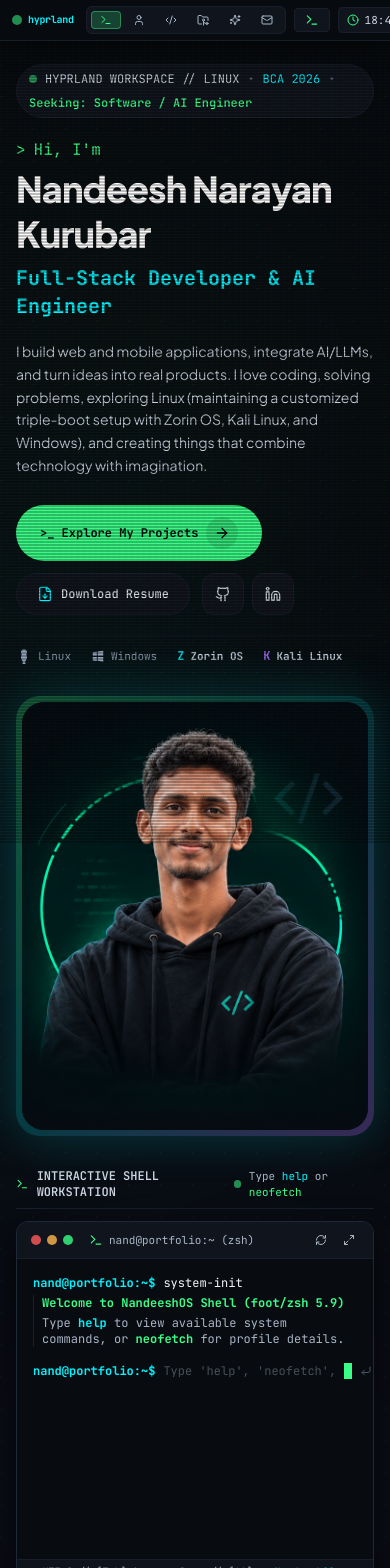
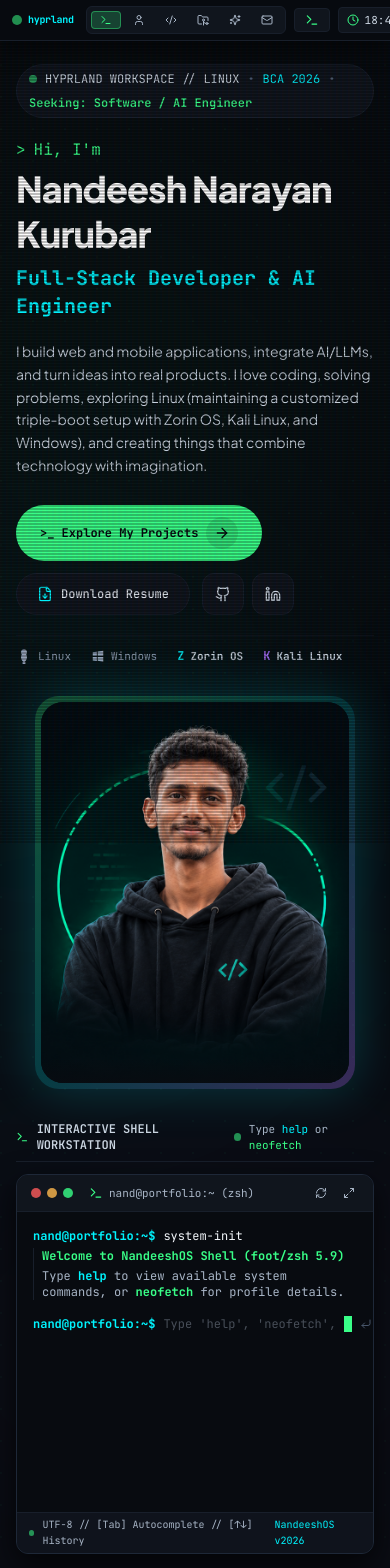
Before and after one commit to nandeesh2799/Portfolio, a React (Vite) app: page / in a window 390 px wide. Shown: the top 1568 px of the page. Built offline with nearby package versions, Linux system fonts and the light colour scheme.

Commit message:
fix: prevent auto-scroll on load and optimize hero layout shift

```diff
--- a/src/App.tsx
+++ b/src/App.tsx
@@ -30,6 +30,11 @@ export const App: React.FC = () => {
   const dossierReveal = useScrollReveal({ delay: 700 });
   const contactReveal = useScrollReveal({ delay: 800 });
 
+  // Ensure page starts at the very top on initial load / refresh
+  useEffect(() => {
+    window.scrollTo({ top: 0, left: 0, behavior: 'instant' });
+  }, []);
+
   // Section observer to update active workspace pill in Waybar
   useEffect(() => {
     const sectionIds = ['hero', 'about', 'skills', 'projects', 'art', 'dossier', 'contact'];
@@ -55,9 +60,15 @@ export const App: React.FC = () => {
   const handleBootComplete = () => {
     sessionStorage.setItem('nandeeshos_booted', 'true');
     setBootCompleted(true);
+    // Guarantee viewport stays at the top after boot loader finishes
+    window.scrollTo({ top: 0, left: 0, behavior: 'instant' });
   };
 
   const navigateToSection = (sectionId: string) => {
+    if (sectionId === 'hero') {
+      window.scrollTo({ top: 0, behavior: 'smooth' });
+      return;
+    }
     const el = document.getElementById(sectionId);
     if (el) {
       el.scrollIntoView({ behavior: 'smooth', block: 'start' });
--- a/src/components/HeroDesktop.tsx
+++ b/src/components/HeroDesktop.tsx
@@ -162,14 +162,17 @@ export const HeroDesktop = forwardRef<HTMLElement, HeroDesktopProps>(
 
           {/* Right: Neon Terminal Portfolio Hero Showcase (5 cols) */}
           <div className="lg:col-span-5 relative flex justify-center lg:justify-end">
-            <div className="relative group w-full max-w-[450px] rounded-3xl overflow-hidden p-1.5 bg-gradient-to-br from-terminal-green/30 via-terminal-cyan/20 to-terminal-purple/30 shadow-[0_0_50px_rgba(0,245,255,0.2)] hover:shadow-[0_0_75px_rgba(57,255,136,0.3)] transition-all duration-500">
+            <div className="relative group w-full max-w-[320px] sm:max-w-[400px] lg:max-w-[450px] rounded-3xl overflow-hidden p-1.5 bg-gradient-to-br from-terminal-green/30 via-terminal-cyan/20 to-terminal-purple/30 shadow-[0_0_50px_rgba(0,245,255,0.2)] hover:shadow-[0_0_75px_rgba(57,255,136,0.3)] transition-all duration-500">
 
-              {/* Card Container */}
-              <div className="relative rounded-[22px] overflow-hidden bg-[#0A0E17]">
+              {/* Card Container with fixed aspect ratio to eliminate layout shift */}
+              <div className="relative rounded-[22px] overflow-hidden bg-[#0A0E17] aspect-[718/890]">
                 <img
                   src="/images/Neon Terminal Portfolio Hero.png"
                   alt="Nandeesh Narayan Kurubar — Neon Terminal Portfolio Hero"
-                  className="w-full h-auto object-cover transform group-hover:scale-[1.02] transition-transform duration-700 block"
+                  width={718}
+                  height={890}
+                  loading="eager"
+                  className="w-full h-full object-cover transform group-hover:scale-[1.02] transition-transform duration-700 block"
                 />
 
                 {/* Subtle bottom shadow vignette */}
@@ -200,7 +203,7 @@ export const HeroDesktop = forwardRef<HTMLElement, HeroDesktopProps>(
           </div>
 
           {/* Primary Interactive Terminal Window (Full-Width) */}
-          <div className="w-full flex flex-col min-h-[460px]">
+          <div className="w-full flex flex-col min-h-[360px] sm:min-h-[460px]">
             <TerminalComponent
               onNavigateSection={onNavigateSection}
               onOpenResume={onOpenResume}
--- a/src/components/TerminalComponent.tsx
+++ b/src/components/TerminalComponent.tsx
@@ -53,10 +53,17 @@ export const TerminalComponent: React.FC<TerminalComponentProps> = ({
     ]);
 
     // Mark initial load as complete after a brief delay to allow layout to stabilize
-    setTimeout(() => {
+    const timer = setTimeout(() => {
       isInitialLoadRef.current = false;
+      // Only auto-focus if standalone (e.g. explicitly opened in floating modal) and on non-touch desktop
+      const isTouch = typeof window !== 'undefined' && window.matchMedia('(pointer: coarse)').matches;
+      if (isStandalone && !isTouch) {
+        inputRef.current?.focus({ preventScroll: true });
+      }
     }, 100);
-  }, []);
+
+    return () => clearTimeout(timer);
+  }, [isStandalone]);
 
   // Scroll to bottom on new entry (skip initial load)
   useEffect(() => {
@@ -694,7 +701,6 @@ export const TerminalComponent: React.FC<TerminalComponentProps> = ({
             onKeyDown={handleKeyDown}
             className="flex-1 bg-transparent border-none text-slate-100 focus:outline-none font-mono text-xs placeholder:text-muted/40"
             placeholder="Type 'help', 'neofetch', or 'cat about.txt'..."
-            autoFocus
             spellCheck={false}
             autoComplete="off"
             aria-label="Terminal command prompt"
```
